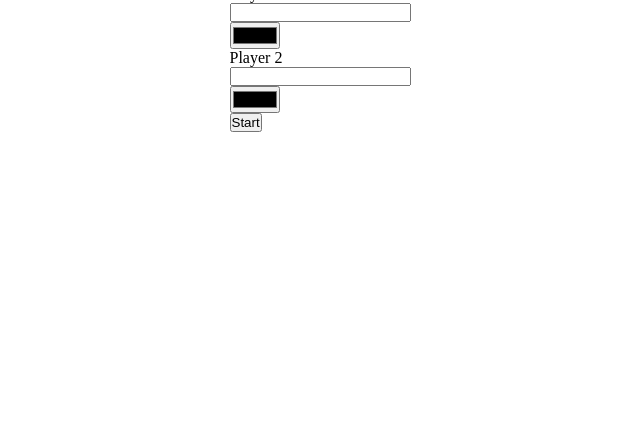
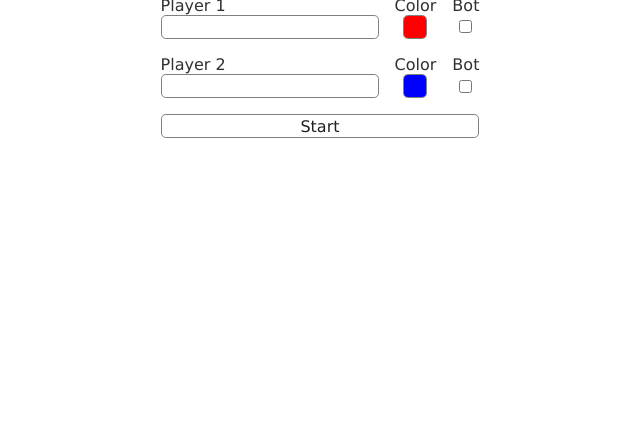
Before and after one commit to NekoVoid/cuadrito, a plain HTML site: page index.html in a window 1280 px wide. Shown: the part 360-800 px from the top of the page, without its empty margins (320-960 px from the left). Drawn offline with Linux system fonts and the light colour scheme.

Commit message:
finished intro, wip game screen and funcionality

```diff
--- a/index.html
+++ b/index.html
@@ -4,32 +4,50 @@
 	<meta charset="UTF-8">
 	<meta name="viewport" content="width=device-width, initial-scale=1.0">
 	<link href="./style.css" rel="stylesheet"/>
+	<script defer src="index.js"></script>
 	<title>Square Game</title>
 </head>
 <body>
 	<div id="root">
-		<div id="intro" class="center_grid">
-			<h1>Square game</h1>
-			<form>
-				<div>
+		<div id="intro" class="center_grid grid_gap_1">
+			<h1>Square Game</h1>
+			<form id="start_form" class="grid_gap_1">
+				<div class="player_input">
 					<label for="p1_name" class="stack">
 						Player 1
 						<input name="p1_name" id="p1_name" type="text"/>
 					</label>
-					<input name="p1_color" id="p1_color" type="color"/>
+					<label for="p1_color" class="stack stack_center">
+						Color
+						<input name="p1_color" id="p1_color" type="color" value="#FF0000"/>
+					</label>
+					<label for="p1_bot" class="stack">
+						Bot
+						<input name="p1_bot" id="p1_bot" type="checkbox"/>
+					</label>
 				</div>
 
-				<div>
+				<div class="player_input">
 					<label for="p2_name" class="stack">
 						Player 2
 						<input name="p2_name" id="p2_name" type="text"/>
 					</label>
-					<input name="p2_color" id="p2_color" type="color"/>
+					<label for="p2_color" class="stack stack_center">
+						Color
+						<input name="p2_color" id="p2_color" type="color" value="#0000FF"/>
+					</label>
+					<label for="p2_bot" class="stack">
+						Bot
+						<input name="p2_bot" id="p2_bot" type="checkbox"/>
+					</label>
 				</div>
 
 				<button type="submit">Start</button>
 			</form>
 		</div>
+		<div id="game_screen" style="display: none;">
+			<h1>Game Screen</h1>
+		</div>
 	</div>
 </body>
 </html>
--- /dev/null
+++ b/index.js
@@ -0,0 +1,26 @@
+const intro = document.getElementById("intro");
+const gameScreen = document.getElementById("game_screen");
+const form = document.getElementById("start_form");
+
+const players = [
+    {
+        color: "#FF0000",
+        name: "Player 1",
+        bot: false
+    },
+    {
+        color: "#0000FF",
+        name: "Player 2",
+        bot: false
+    },
+]
+
+form.addEventListener("submit", (ev) => {
+    ev.preventDefault();
+    const formData = new FormData(ev.currentTarget);
+
+    players[0] = formData.get("p1_name") ?? players[0].name;
+
+    intro.style.display = "none";
+    gameScreen.style.display = "";
+})
--- a/style.css
+++ b/style.css
@@ -2,6 +2,8 @@
 
 *, *:before, *:after {
     box-sizing: border-box;
+    font-family: 'Lucida Sans', 'Lucida Sans Regular', 'Lucida Grande', 'Lucida Sans Unicode', Geneva, Verdana, sans-serif;
+    color: #202020;
 }
 * {
     margin: 0;
@@ -20,9 +22,59 @@ h1, h2, h3, h4, h5, h6 {
 
 /* page style */
 
+button, input[type=text]{
+    font-size: 1rem;
+    background-color: white;
+    border: solid gray 0.1rem;
+    border-radius: 0.3rem;
+    padding: 0.1rem 0.5rem;
+}
+
+button:hover{
+    background-color: lightgray;
+}
+button:active, input[type=text]:focus{
+    border: solid #303030 0.15rem;
+    color: initial;
+    padding: 0.05rem 0.45rem
+}
+
+label{
+    font-weight: 500;
+    color: #303030;
+}
+
+input[type=color]{
+    width: 1.5rem;
+    height: 1.5rem;
+
+    margin: 0;
+    padding: 0;
+
+    border: solid gray 0.1rem;
+    border-radius: 0.3rem;
+
+    cursor: pointer;
+}
+::-webkit-color-swatch-wrapper{
+    padding: 0;
+}
+::-webkit-color-swatch{
+    padding: 0;
+    border: none;
+}
+::-moz-color-swatch{
+    padding: 0;
+    border: none;
+}
+
 .stack{
     display: flex;
     flex-direction: column;
+}
+
+.stack_center{
+    align-items: center;
 }
 
 .center_grid{
@@ -31,6 +83,30 @@ h1, h2, h3, h4, h5, h6 {
     align-content: center;
 }
 
+.bottom_flex{
+    display: flex;
+    align-items: flex-end;
+}
+
+.player_input{
+    display: grid;
+    grid-auto-flow: column;
+
+    align-items: center;
+    gap: 1rem;
+}
+.player_input label{
+    height: 100%;
+}
+.player_input label input{
+     margin: auto 0;
+}
+
+.grid_gap_1{
+    display: grid;
+    gap: 1rem;
+}
+
 #intro{
     width: 100vw;
     height: 100vh;
```
